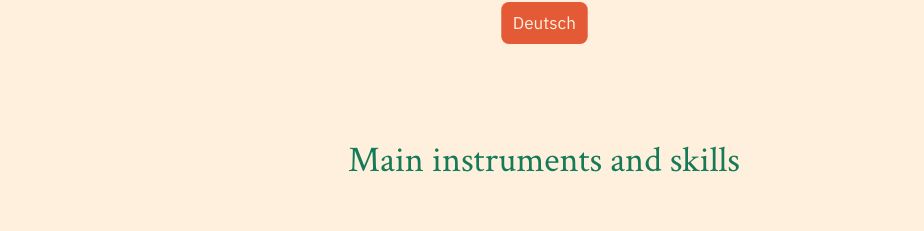
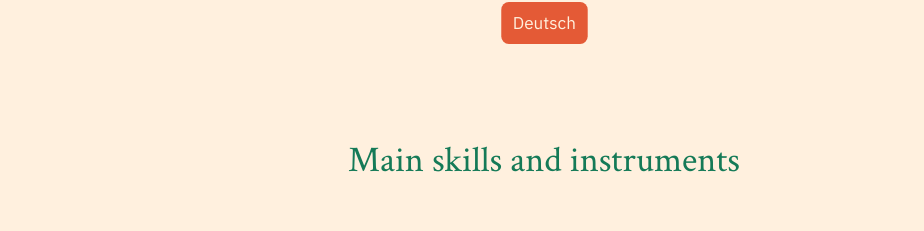
Before and after one commit to KasparSinitsin/CV-2025, a plain HTML site: page index.html in a window 1280 px wide. Shown: the part 1791-2022 px from the top of the page, without its empty margins (96-1020 px from the left). Drawn offline with nearby package versions, Linux system fonts and the light colour scheme.

Commit message:
minor changes in content

```diff
--- a/index.html
+++ b/index.html
@@ -109,7 +109,7 @@ My background in art, languages, concert management, and customer service helps
             <button class="px-3 py-2 scale-95 bg-orange mx-auto rounded-lg mt-4 text-lg text-beige font-plexSans hover:text-brlack"><a href="./src/Kaspar_Sinitsin_CV-de.pdf">Deutsch</a></button>
           </section>
           <section class="flex flex-col">
-          <h3 class="font-crimsonText text-center text-xl md:text-3xl lg:text-4xl text-greenl mt-24 mb-28 mx-2">Main instruments and skills</h3>
+          <h3 class="font-crimsonText text-center text-xl md:text-3xl lg:text-4xl text-greenl mt-24 mb-28 mx-2">Main skills and instruments</h3>
           <div class="flex flex-col justify-center mx-auto md:flex-row md:justify-around md:gap-32 lg::gap-48">
           <ul class="text-lg lg:text-2xl text-greend font-plexSans">
           <li>React + Vite</li>
```
